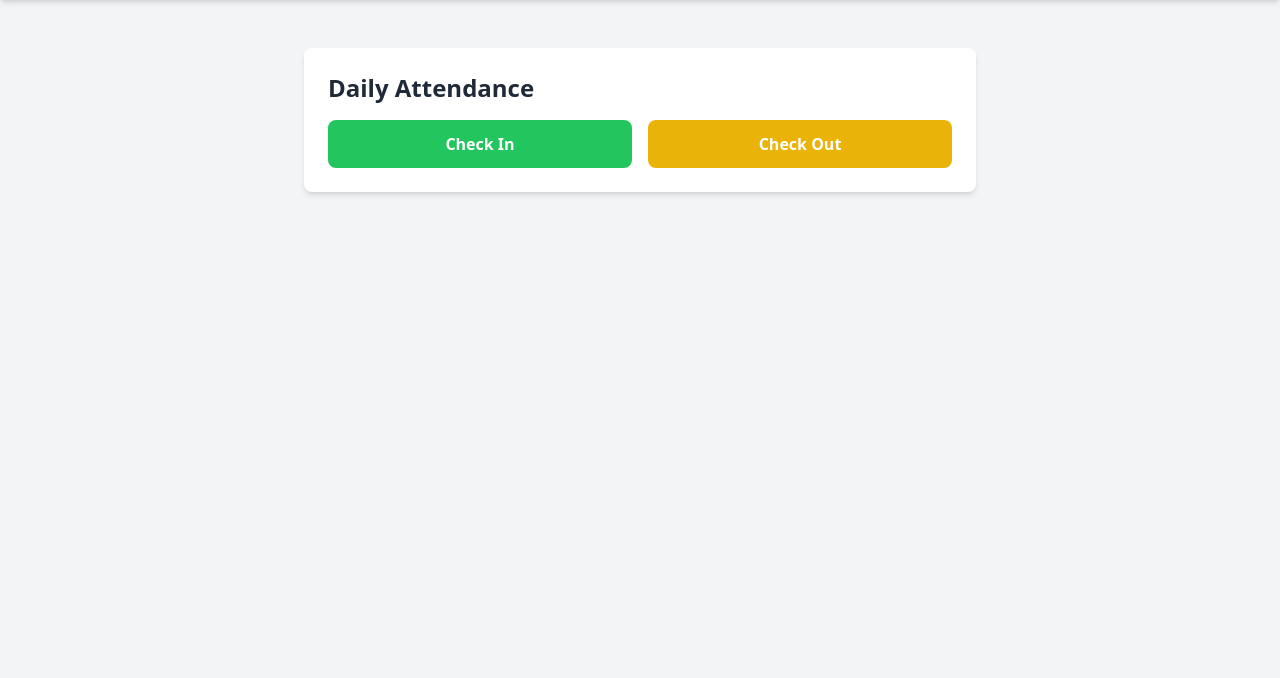
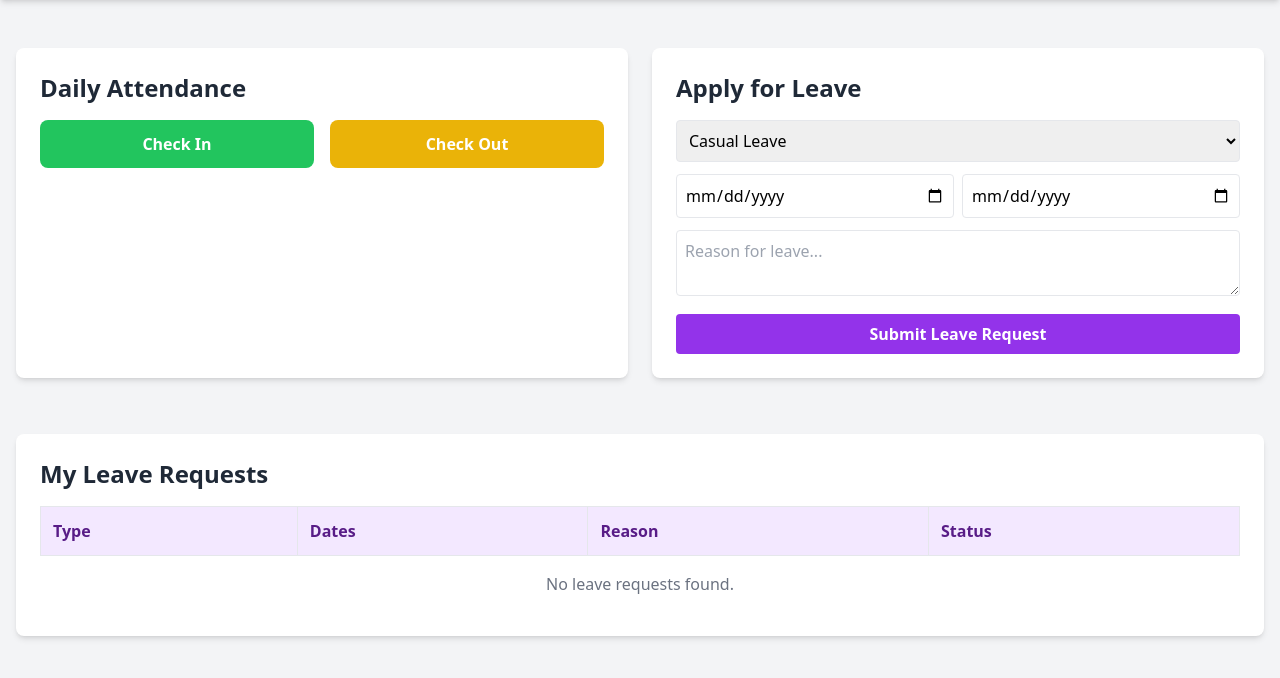
Before and after one commit to SamarthDMahajan/Odoo-Hackathon-Dayflow, a Flask app: page /dashboard in a window 1280 px wide. Shown: the part 60-738 px from the top of the page. Run offline with Flask 3, Linux system fonts and the light colour scheme; the visitor is signed in with stand-in values (Sample User, id 1); some libraries are stand-ins or nearby versions.

Commit message:
Fix DB lock and verify complete Leave Management module

```diff
--- a/app.py
+++ b/app.py
@@ -4,7 +4,7 @@ from datetime import datetime
 
 app = Flask(__name__)
 app.config['SECRET_KEY'] = 'your_secret_key_here'
-app.config['SQLALCHEMY_DATABASE_URI'] = 'sqlite:///dayflow.db'
+app.config['SQLALCHEMY_DATABASE_URI'] = 'sqlite:///dayflow2.db'
 db = SQLAlchemy(app)
 
 # Database Models
@@ -23,6 +23,16 @@ class Attendance(db.Model):
     check_in = db.Column(db.String(20), nullable=True)
     check_out = db.Column(db.String(20), nullable=True)
     status = db.Column(db.String(20), default='Present')
+
+
+class Leave(db.Model):
+    id = db.Column(db.Integer, primary_key=True)
+    user_id = db.Column(db.Integer, db.ForeignKey('user.id'), nullable=False)
+    leave_type = db.Column(db.String(50), nullable=False)
+    start_date = db.Column(db.String(20), nullable=False)
+    end_date = db.Column(db.String(20), nullable=False)
+    reason = db.Column(db.Text, nullable=False)
+    status = db.Column(db.String(20), default='Pending')
 
 # Routes
 @app.route('/')
@@ -105,6 +115,39 @@ def logout():
     session.clear()
     return redirect(url_for('index'))
 
+@app.route('/apply_leave', methods=['POST'])
+def apply_leave():
+    if 'user_id' not in session:
+        return redirect(url_for('index'))
+
+    leave_type = request.form.get('leave_type')
+    start_date = request.form.get('start_date')
+    end_date = request.form.get('end_date')
+    reason = request.form.get('reason')
+
+    new_leave = Leave(
+        user_id=session['user_id'],
+        leave_type=leave_type,
+        start_date=start_date,
+        end_date=end_date,
+        reason=reason
+    )
+    db.session.add(new_leave)
+    db.session.commit()
+    flash('Leave application submitted successfully!')
+    return redirect(url_for('dashboard'))
+
+@app.route('/update_leave/<int:leave_id>/<status>')
+def update_leave(leave_id, status):
+    if 'user_id' not in session or session.get('role') != 'Admin / HR':
+        return redirect(url_for('index'))
+
+    leave = Leave.query.get_or_404(leave_id)
+    leave.status = status
+    db.session.commit()
+    return redirect(url_for('dashboard'))
+
+
 if __name__ == '__main__':
     with app.app_context():
         db.create_all()
--- a/templates/dashboard.html
+++ b/templates/dashboard.html
@@ -14,13 +14,77 @@
             <a href="/logout" class="bg-red-500 px-4 py-2 rounded hover:bg-red-600 transition font-bold">Logout</a>
         </div>
     </nav>
-    <div class="container mx-auto mt-8 p-4">
-        <div class="bg-white p-6 rounded-lg shadow-md mb-6 w-full max-w-2xl mx-auto">
+
+    <div class="container mx-auto mt-8 p-4 grid grid-cols-1 md:grid-cols-2 gap-6">
+        <!-- Attendance Card -->
+        <div class="bg-white p-6 rounded-lg shadow-md">
             <h2 class="text-2xl font-bold mb-4 text-gray-800">Daily Attendance</h2>
             <form action="/mark_attendance" method="POST" class="flex gap-4">
-                <button type="submit" name="action" value="check_in" class="w-1/2 bg-green-500 text-white px-6 py-3 rounded-lg font-bold hover:bg-green-600">Check In</button>
-                <button type="submit" name="action" value="check_out" class="w-1/2 bg-yellow-500 text-white px-6 py-3 rounded-lg font-bold hover:bg-yellow-600">Check Out</button>
+                <button type="submit" name="action" value="check_in" class="w-1/2 bg-green-500 text-white px-4 py-3 rounded-lg font-bold hover:bg-green-600">Check In</button>
+                <button type="submit" name="action" value="check_out" class="w-1/2 bg-yellow-500 text-white px-4 py-3 rounded-lg font-bold hover:bg-yellow-600">Check Out</button>
             </form>
+        </div>
+
+        <!-- Apply Leave Card -->
+        <div class="bg-white p-6 rounded-lg shadow-md">
+            <h2 class="text-2xl font-bold mb-4 text-gray-800">Apply for Leave</h2>
+            <form action="/apply_leave" method="POST" class="space-y-3">
+                <select name="leave_type" class="w-full p-2 border rounded" required>
+                    <option value="Casual Leave">Casual Leave</option>
+                    <option value="Sick Leave">Sick Leave</option>
+                    <option value="Paid Leave">Paid Leave</option>
+                </select>
+                <div class="flex gap-2">
+                    <input type="date" name="start_date" class="w-1/2 p-2 border rounded" required>
+                    <input type="date" name="end_date" class="w-1/2 p-2 border rounded" required>
+                </div>
+                <textarea name="reason" placeholder="Reason for leave..." class="w-full p-2 border rounded" rows="2" required></textarea>
+                <button type="submit" class="w-full bg-purple-600 text-white p-2 rounded font-bold hover:bg-purple-700">Submit Leave Request</button>
+            </form>
+        </div>
+    </div>
+
+    <!-- Leave Requests List / Admin Panel -->
+    <div class="container mx-auto mt-6 p-4">
+        <div class="bg-white p-6 rounded-lg shadow-md">
+            <h2 class="text-2xl font-bold mb-4 text-gray-800">{% if role == 'Admin / HR' %}All Leave Requests (Admin Panel){% else %}My Leave Requests{% endif %}</h2>
+            <div class="overflow-x-auto">
+                <table class="w-full text-left border-collapse">
+                    <thead>
+                        <tr class="bg-purple-100 text-purple-900">
+                            <th class="p-3 border">Type</th>
+                            <th class="p-3 border">Dates</th>
+                            <th class="p-3 border">Reason</th>
+                            <th class="p-3 border">Status</th>
+                            {% if role == 'Admin / HR' %}
+                            <th class="p-3 border">Actions</th>
+                            {% endif %}
+                        </tr>
+                    </thead>
+                    <tbody>
+                        {% for leave in leaves %}
+                        <tr class="border-b">
+                            <td class="p-3 border">{{ leave.leave_type }}</td>
+                            <td class="p-3 border">{{ leave.start_date }} to {{ leave.end_date }}</td>
+                            <td class="p-3 border">{{ leave.reason }}</td>
+                            <td class="p-3 border font-semibold {% if leave.status == 'Approved' %}text-green-600{% elif leave.status == 'Rejected' %}text-red-600{% else %}text-yellow-600{% endif %}">
+                                {{ leave.status }}
+                            </td>
+                            {% if role == 'Admin / HR' %}
+                            <td class="p-3 border space-x-2">
+                                <a href="/update_leave/{{ leave.id }}/Approved" class="bg-green-500 text-white px-3 py-1 rounded text-sm hover:bg-green-600">Approve</a>
+                                <a href="/update_leave/{{ leave.id }}/Rejected" class="bg-red-500 text-white px-3 py-1 rounded text-sm hover:bg-red-600">Reject</a>
+                            </td>
+                            {% endif %}
+                        </tr>
+                        {% else %}
+                        <tr>
+                            <td colspan="5" class="p-4 text-center text-gray-500">No leave requests found.</td>
+                        </tr>
+                        {% endfor %}
+                    </tbody>
+                </table>
+            </div>
         </div>
     </div>
 </body>
```
